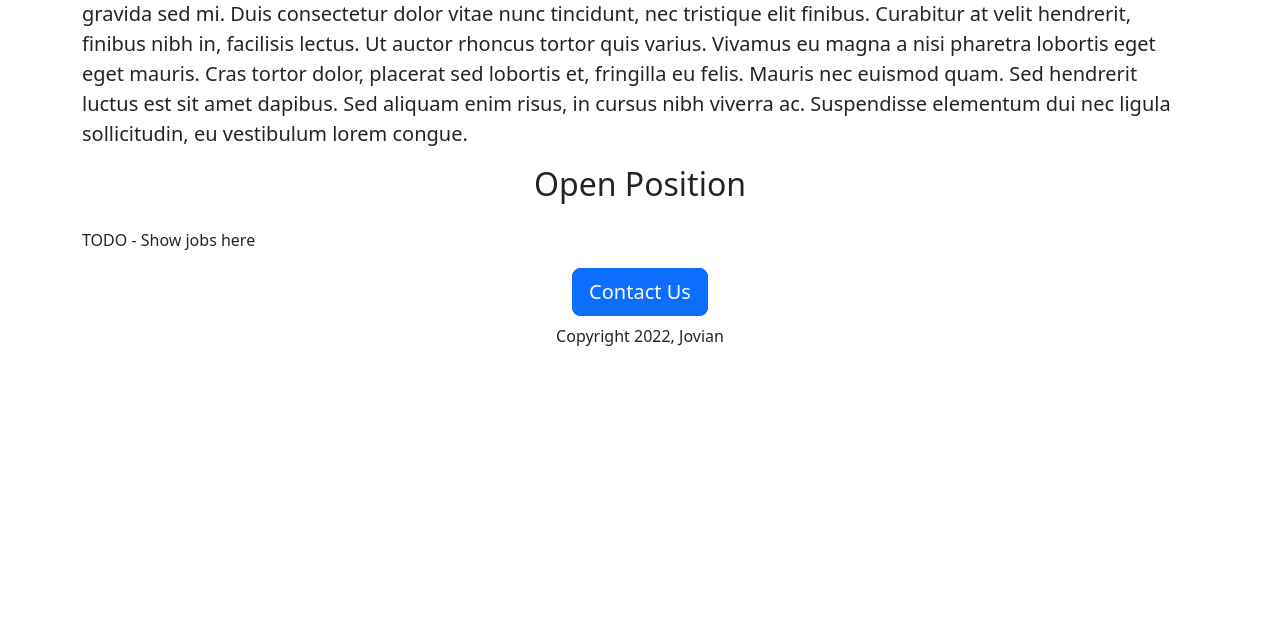
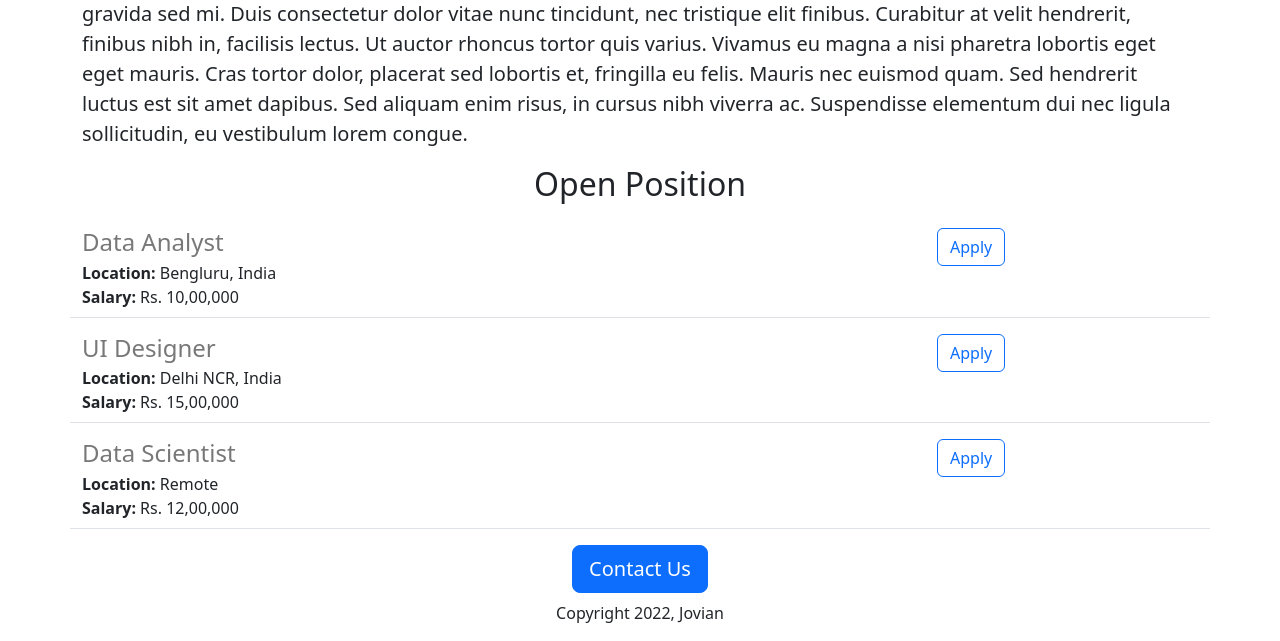
Before and after one commit to Pratik062/careers-website, a Flask app: page / in a window 1280 px wide. Shown: the part 631-1272 px from the top of the page. Before the commit the page ends 977 px from the top, so only its background shows below. Run offline with Flask 3, Linux system fonts and the light colour scheme.

Commit message:
Added dynamic data and API route

```diff
--- a/app.py
+++ b/app.py
@@ -1,11 +1,33 @@
-from flask import Flask, render_template
+from flask import Flask, render_template, jsonify
 
 app = Flask(__name__)
+
+JOBS = [{
+    'id': 1,
+    'title': 'Data Analyst',
+    'Location': 'Bengluru, India',
+    'salary': 'Rs. 10,00,000',
+}, {
+    'id': 2,
+    'title': 'UI Designer',
+    'Location': 'Delhi NCR, India',
+    'salary': 'Rs. 15,00,000',
+}, {
+    'id': 1,
+    'title': 'Data Scientist',
+    'Location': 'Remote',
+    'salary': 'Rs. 12,00,000',
+}]
 
 
 @app.route("/")
 def hello_world():
-  return render_template('home.html')
+  return render_template('home.html', jobs=JOBS, company_name='Jovian')
+
+
+@app.route("/api/jobs")
+def jobs():
+  return jsonify(JOBS)
 
 
 if __name__ == "__main__":
--- a/templates/home.html
+++ b/templates/home.html
@@ -14,13 +14,17 @@
 </head>
 <body>
   <div class="container">
-    <h1 class="text-center mt-2 mb-4">Jovian Careers</h1>
+    <h1 class="text-center mt-2 mb-4">{{company_name}} Careers</h1>
     <img class="img-fluid" id="banner" src="https://careers-website--pratikkukde.repl.co/static/banner.jpg" height="320" alt="Banner">
     <h2 class="text-center mt-2 mb-4">About Jovian</h2>
     <p class="lead">Lorem ipsum dolor sit amet, consectetur adipiscing elit, sed do eiusmod tempor incididunt ut labore et dolore magna aliqua. Ut en Lorem ipsum dolor sit amet, consectetur adipiscing elit. Nunc at velit porttitor tortor blandit elementum. Vestibulum ante ipsum primis in faucibus orci luctus et ultrices posuere cubilia curae; Praesent vitae leo ipsum. Suspendisse felis felis, sollicitudin quis malesuada eget, consectetur id felis. In id urna sed risus molestie ultrices gravida sed mi. Duis consectetur dolor vitae nunc tincidunt, nec tristique elit finibus. Curabitur at velit hendrerit, finibus nibh in, facilisis lectus. Ut auctor rhoncus tortor quis varius. Vivamus eu magna a nisi pharetra lobortis eget eget mauris. Cras tortor dolor, placerat sed lobortis et, fringilla eu felis. Mauris nec euismod quam. Sed hendrerit luctus est sit amet dapibus. Sed aliquam enim risus, in cursus nibh viverra ac. Suspendisse elementum dui nec ligula sollicitudin, eu vestibulum lorem congue.</p>
 
     <h2 class="text-center mt-2 mb-4">Open Position</h2>
-    <p>TODO - Show jobs here</p>
+    <div>
+      {% for job in jobs %}
+        {% include 'jobitem.html' %}
+      {% endfor %}
+    </div>
     <div class="text-center">
       <button class="btn btn-primary btn-lg">Contact Us</button>
       <P class="mt-2">Copyright 2022, Jovian</P>
--- /dev/null
+++ b/templates/jobitem.html
@@ -0,0 +1,19 @@
+<div class="border-bottom row" style="margin-bottom:16px; padding-bottom:8px">
+  <div class="col-9">
+    <h4 style="color:rgb(120,120,120); margin-bottom:4px;">
+      {{job['title']}}
+    </h4>
+    <div>
+      <b>Location:</b> {{job['Location']}}
+    </div>
+    {% if 'salary' in job %}
+      <div>
+        <b>Salary:</b> {{job['salary']}}
+      </div>
+  </div>
+
+  <div class="col-3">
+    <button type="button" class="btn btn-outline-primary">Apply</button>
+  </div>
+  {% endif %}
+</div>
```
